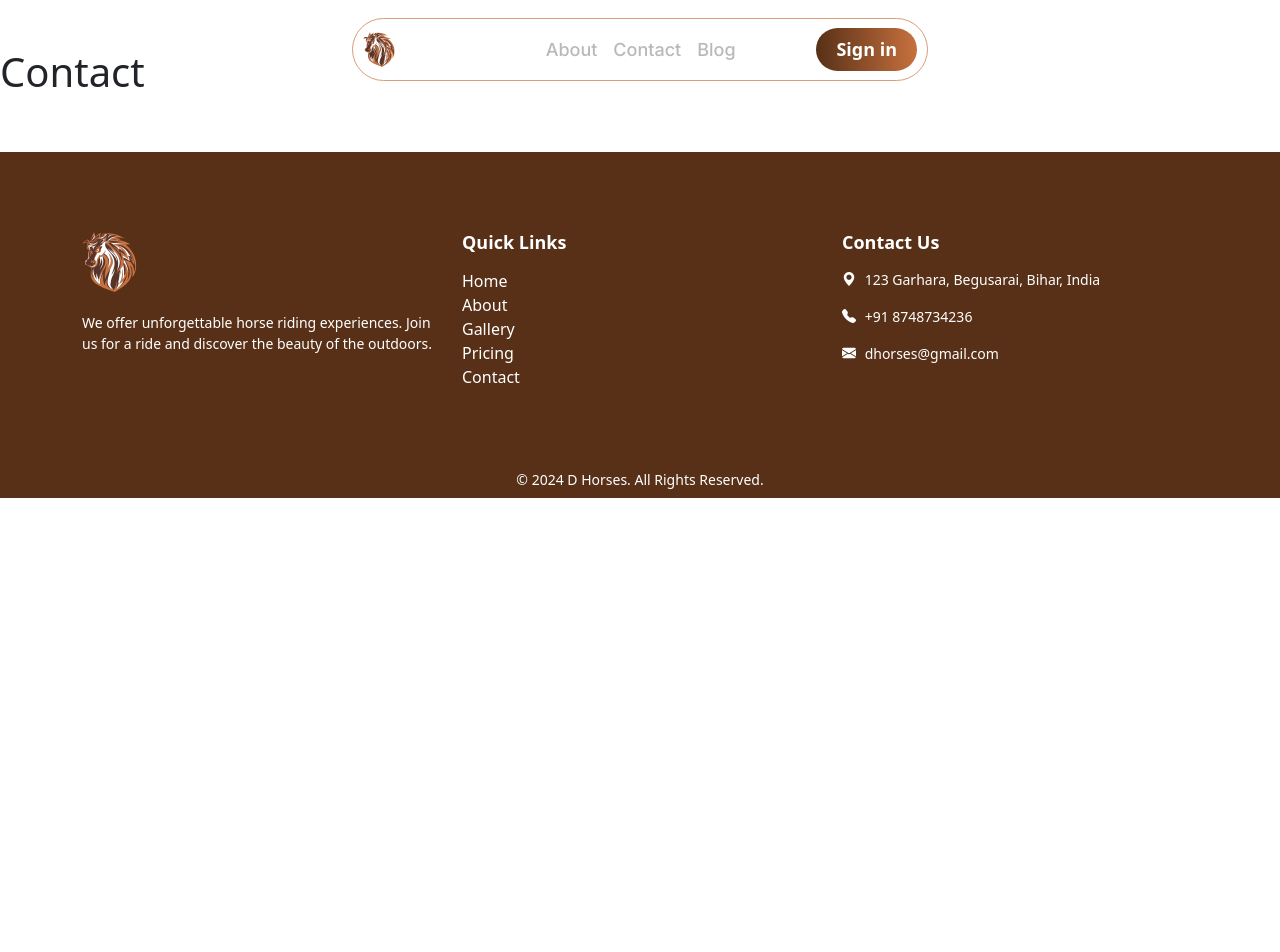
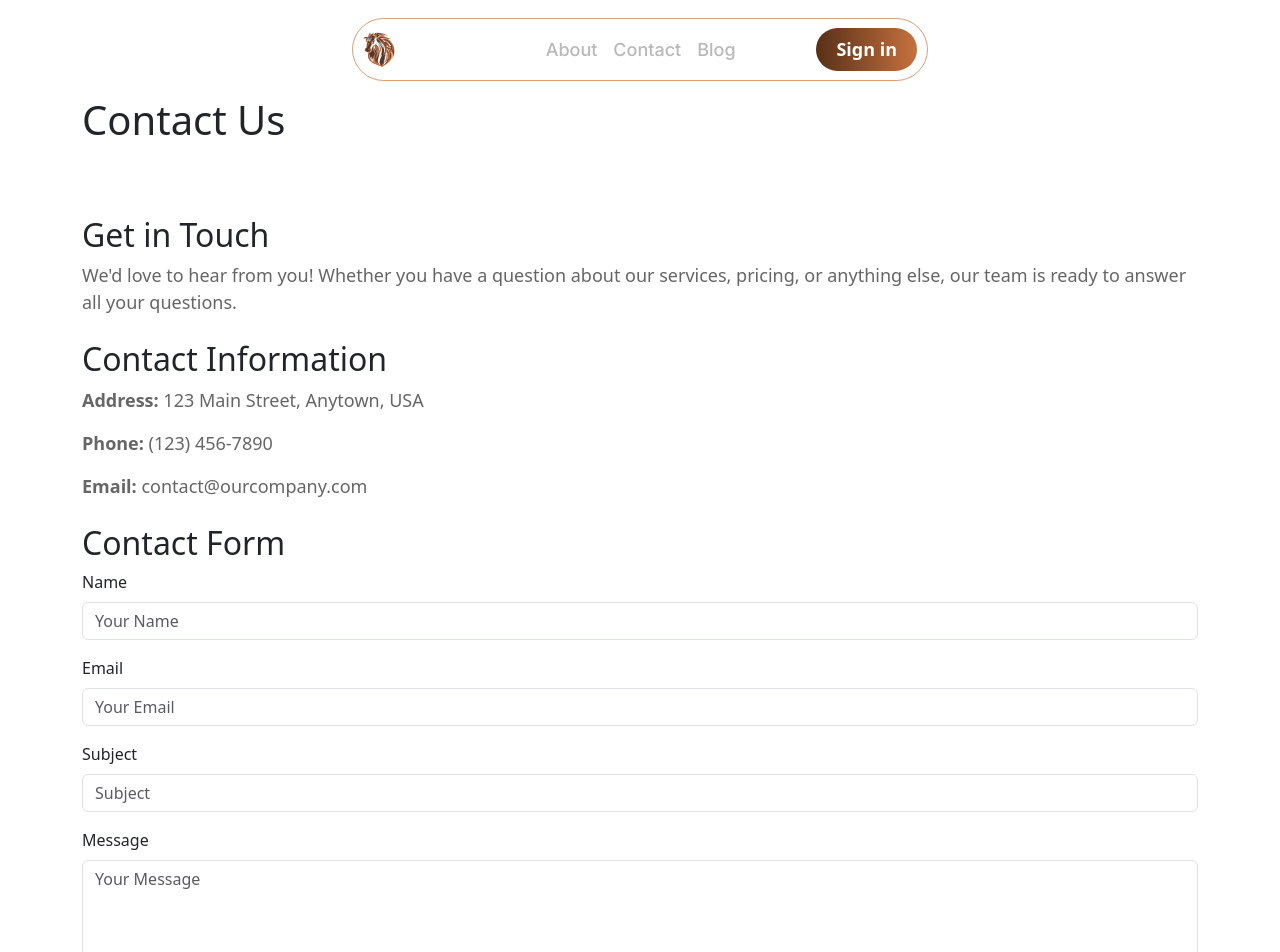
Before and after one commit to haquedot/dHorses, a React (Vite) app: page /dHorses/contact in a window 1280 px wide. Shown: the top 952 px of the page. Before the commit the page ends 800 px from the top, so only its background shows below. Built offline with nearby package versions, Linux system fonts and the light colour scheme.

Commit message:
added dummy content to the contact page

```diff
--- a/src/pages/Contact.jsx
+++ b/src/pages/Contact.jsx
@@ -6,7 +6,41 @@ function Contact() {
     return (
         <>
             <Navbar />
-            <h1 className='py-5'>Contact</h1>
+            <div className='container my-5'>
+                <h1 className='py-5'>Contact Us</h1>
+                <section className='my-4'>
+                    <h2>Get in Touch</h2>
+                    <p>We'd love to hear from you! Whether you have a question about our services, pricing, or anything else, our team is ready to answer all your questions.</p>
+                </section>
+                <section className='my-4'>
+                    <h2>Contact Information</h2>
+                    <p><strong>Address:</strong> 123 Main Street, Anytown, USA</p>
+                    <p><strong>Phone:</strong> (123) 456-7890</p>
+                    <p><strong>Email:</strong> contact@ourcompany.com</p>
+                </section>
+                <section className='my-4'>
+                    <h2>Contact Form</h2>
+                    <form>
+                        <div className='mb-3'>
+                            <label htmlFor='name' className='form-label'>Name</label>
+                            <input type='text' className='form-control' id='name' placeholder='Your Name' required />
+                        </div>
+                        <div className='mb-3'>
+                            <label htmlFor='email' className='form-label'>Email</label>
+                            <input type='email' className='form-control' id='email' placeholder='Your Email' required />
+                        </div>
+                        <div className='mb-3'>
+                            <label htmlFor='subject' className='form-label'>Subject</label>
+                            <input type='text' className='form-control' id='subject' placeholder='Subject' required />
+                        </div>
+                        <div className='mb-3'>
+                            <label htmlFor='message' className='form-label'>Message</label>
+                            <textarea className='form-control' id='message' rows='5' placeholder='Your Message' required></textarea>
+                        </div>
+                        <button type='submit' className='btn btn-primary'>Submit</button>
+                    </form>
+                </section>
+            </div>
             <Footer />
         </>
     );
```
